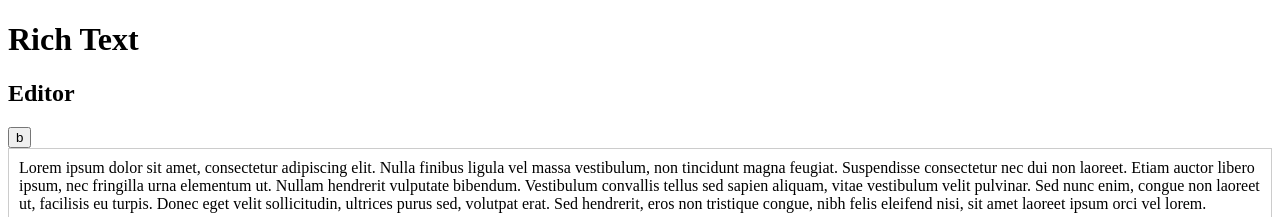
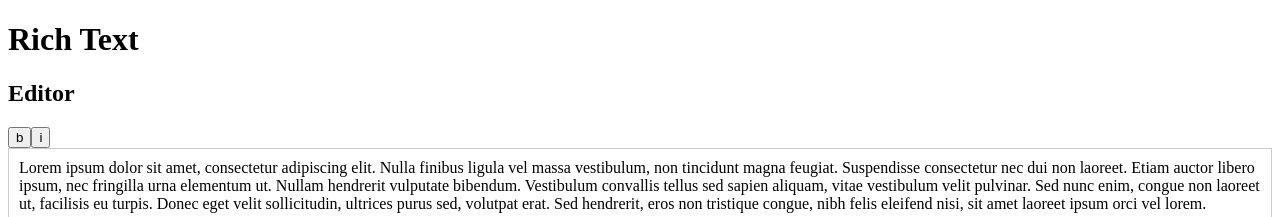
Before and after one commit to innovationk/rich-text-editor, a React (Vite) app in the folder draft/: page / in a window 1280 px wide. Shown: the top 217 px of the page. Built offline with nearby package versions, Linux system fonts and the light colour scheme.

Commit message:
same node case

```diff
--- a/draft/src/App.jsx
+++ b/draft/src/App.jsx
@@ -79,7 +79,16 @@ function App() {
         range = trimRange(range);
         if (!range) return;
 
-        // TODO: check if extact span
+
+        let styleKey = "";
+        let styleValue = "";
+        for (const [_styleKey, _styleValue] of Object.entries(style)) {
+            styleKey = _styleKey;
+            styleValue = _styleValue;
+        }
+        if (styleKey === "" || styleValue === "") return;
+
+
         // console.log(range, range.toString());
         let closestParentContainer = getClosestParentNode(range);
 
@@ -90,9 +99,7 @@ function App() {
 
             const wrapper = editorRef.current.ownerDocument.createElement(htmlElement);
             wrapper.textContent = range.toString();
-            for (const [styleKey, styleValue] of Object.entries(style)) {
             wrapper.style[styleKey] = styleValue;
-            }
 
             range.deleteContents();
             range.insertNode(wrapper);
@@ -104,13 +111,13 @@ function App() {
             selection.addRange(newRange);
 
         } else {
-            // Node case : should add or remove span ?
+            // Same node case : should add or remove style and then clean span ?
             console.log("Node case", closestParentContainer);
 
             if (range.toString() === closestParentContainer.innerHTML) {
-                // TODO: check if remove or add
+                const shouldRemove = (closestParentContainer.getAttribute("style")).includes(styleKey);
 
-                // Remove style
+                if (shouldRemove) {
                     for (const styleKey of Object.keys(style)) {
                         closestParentContainer.style[styleKey] = "";
                     }
@@ -127,6 +134,10 @@ function App() {
 
                         // Remove the now-empty container
                         closestParentContainer.remove();
+                    }
+
+                } else {
+                    closestParentContainer.style[styleKey] = styleValue;
                 }
             }
 
@@ -159,6 +170,17 @@ function App() {
                         }}
                     >
                         b
+                    </button>
+
+                    <button
+                        onClick={() => {
+                            addHtmlElement({
+                                htmlElement: "span",
+                                style: { ["font-style"]: "italic" }
+                            });
+                        }}
+                    >
+                        i
                     </button>
                 </div>
                 <div
```
Lines whose indentation alone changed are shown as unchanged.
